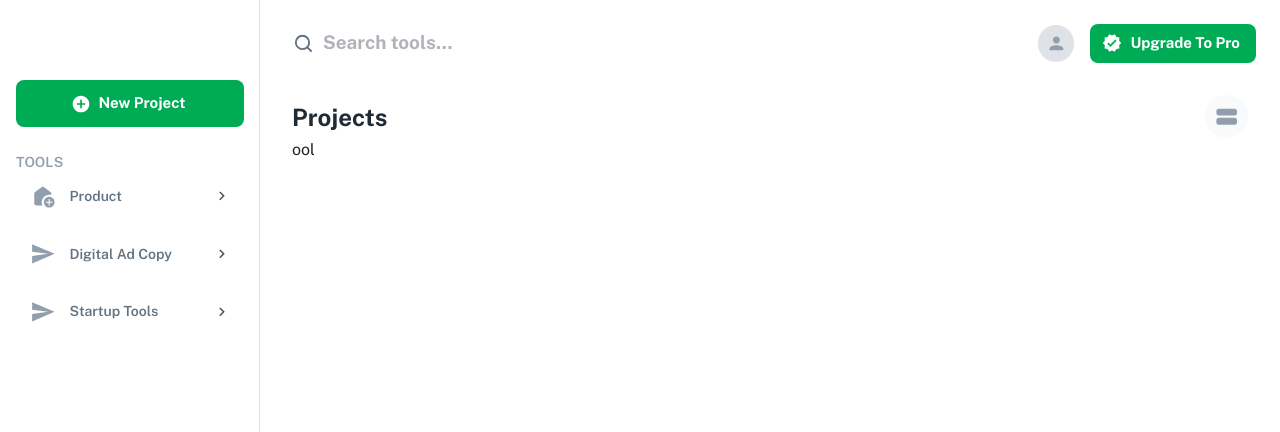
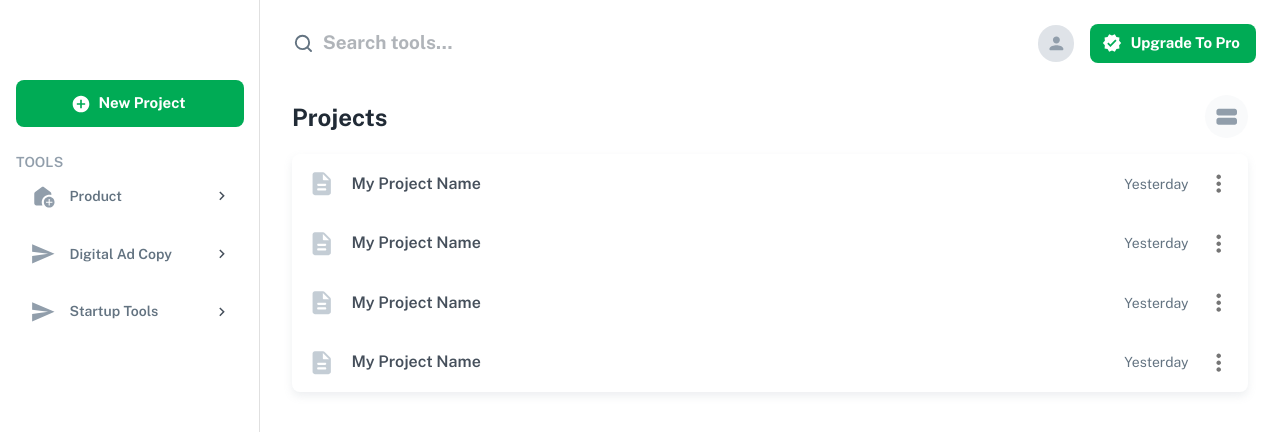
Before and after one commit to dhana0123/marathon, a React (Create React App) app: page /dashboard in a window 1280 px wide. Both pictures are taken after a click on the button 1226 px from the left and 116 px from the top of the page. Shown: the top 432 px of the page. Built offline with nearby package versions, Linux system fonts and the light colour scheme.

Commit message:
fix(project): list view added

```diff
--- a/src/sections/Projects/ProjectCard.tsx
+++ b/src/sections/Projects/ProjectCard.tsx
@@ -10,7 +10,9 @@ const ProjectCard = () => {
         alignItems={"center"}
         justifyContent="space-between"
       >
-        <Typography variant="subtitle1">My Project Name</Typography>
+        <Typography variant="subtitle1" color="grey.700">
+          My Project Name
+        </Typography>
         <IconButton sx={{ marginRight: -1.8 }}>
           <MoreVert />
         </IconButton>
--- /dev/null
+++ b/src/sections/Projects/ProjectListItem.tsx
@@ -0,0 +1,33 @@
+import React from "react";
+import { IconButton, Stack, Typography } from "@mui/material";
+import { DescriptionRounded, MoreVert } from "@mui/icons-material";
+
+const ProjectListItem = () => {
+  return (
+    <Stack
+      direction={"row"}
+      alignItems={"center"}
+      justifyContent="space-between"
+      p={1}
+    >
+      <Stack direction={"row"} alignItems={"center"}>
+        <IconButton sx={{ mr: 1 }}>
+          <DescriptionRounded sx={{ color: "grey.400" }} />
+        </IconButton>
+        <Typography variant="subtitle1" color={"grey.700"}>
+          My Project Name
+        </Typography>
+      </Stack>
+      <Stack direction={"row"} alignItems={"center"}>
+        <Typography variant={"body2"} color="grey.600" sx={{ mr: 1 }}>
+          Yesterday
+        </Typography>
+        <IconButton>
+          <MoreVert />
+        </IconButton>
+      </Stack>
+    </Stack>
+  );
+};
+
+export default ProjectListItem;
--- a/src/sections/Projects/Projects.tsx
+++ b/src/sections/Projects/Projects.tsx
@@ -1,7 +1,8 @@
 import React from "react";
-import { Box, Grid, Stack, Button, IconButton } from "@mui/material";
+import { Box, Grid, Divider, Button, IconButton } from "@mui/material";
 import ProjectTopBar from "./ProjectTopBar";
 import ProjectCard from "./ProjectCard";
+import ProjectListItem from "./ProjectListItem";
 
 const Projects = () => {
   const [changeProjectView, setChangeProjectView] = React.useState(true);
@@ -21,7 +22,15 @@ const Projects = () => {
           ))}
         </Grid>
       ) : (
-        <p>ool</p>
+        <Box py={2}>
+          <Box boxShadow={(theme) => theme.shadows[4]} borderRadius={"8px"}>
+            <ProjectListItem />
+            <ProjectListItem />
+            <ProjectListItem />
+
+            <ProjectListItem />
+          </Box>
+        </Box>
       )}
     </Box>
   );
```
